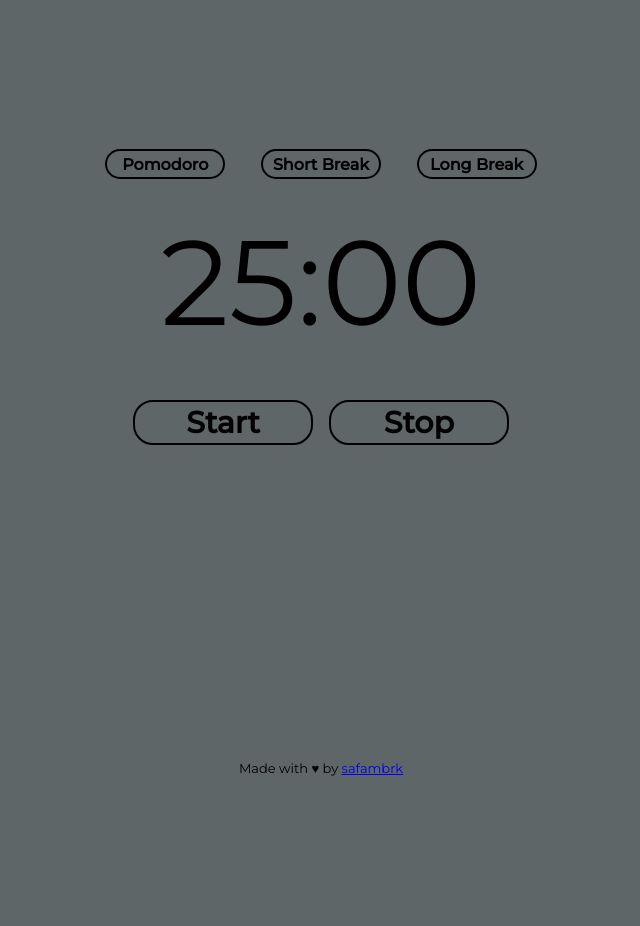
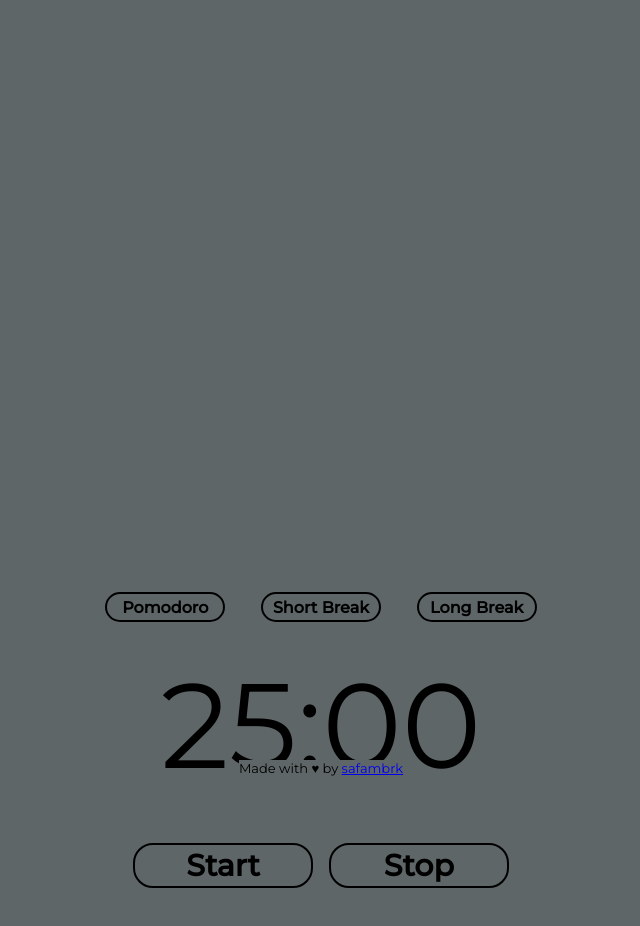
Before and after one commit to safambrk/Pomodoro, a plain HTML site: page app/index.html in a window 1280 px wide. Shown: the whole page, without its empty margins (319-959 px from the left). Before the commit the page ends 800 px from the top, so only its background shows below. Drawn offline with Linux system fonts and the light colour scheme.

Commit message:
update margin

```diff
--- a/app/styles.css
+++ b/app/styles.css
@@ -73,3 +73,9 @@ button:hover {
         font-size: 90px;
     }
 }
+
+@media only screen and (min-width: 760px) {
+    .main {
+        margin-top: 35%;
+    }
+}
```
Also changed, not shown: 2 other files.
